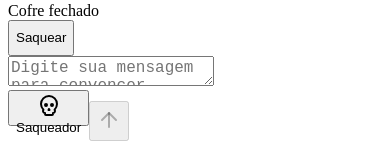
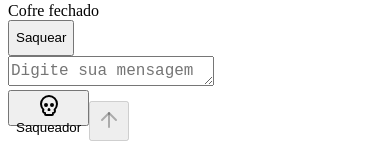
Before and after one commit to jedmesilva/VinceChat, a React (Vite) app in the folder client/: page /1 in a window 390 px wide. Shown: the part 507-653 px from the top of the page. Built offline with nearby package versions, Linux system fonts and the light colour scheme.

Commit message:
Adjust chat input area to display correctly on mobile devices
Fixes the chat input's textarea height and bottom spacing on mobile by removing `mobile-safe-bottom` class and adding textarea style adjustments.

Replit-Commit-Author: Agent
Replit-Commit-Session-Id: 078eac8f-71a2-42f0-bc6e-7ba4e2b3a44f

```diff
--- a/client/src/components/ChatVault/ChatVaultMessageInput/ChatVaultMessageInput.tsx
+++ b/client/src/components/ChatVault/ChatVaultMessageInput/ChatVaultMessageInput.tsx
@@ -57,7 +57,7 @@ const ChatVaultMessageInput: React.FC<ChatVaultMessageInputProps> = ({
   const RoleIcon = userRole.icon;
 
   return (
-    <div className={`p-4 bg-slate-800 border-t border-slate-700/30 mobile-safe-bottom ${className}`}>
+    <div className={`p-4 bg-slate-800 border-t border-slate-700/30 ${className}`}>
       <style dangerouslySetInnerHTML={{
         __html: `
           .scrollbar-none {
@@ -81,9 +81,11 @@ const ChatVaultMessageInput: React.FC<ChatVaultMessageInputProps> = ({
           onInput={handleTextareaInput}
           placeholder={placeholder}
           disabled={disabled}
-          className="w-full bg-transparent text-white placeholder-slate-400 focus:outline-none text-base mb-3 resize-none min-h-[24px] overflow-y-auto disabled:opacity-50 disabled:cursor-not-allowed scrollbar-none"
+          className="w-full bg-transparent text-white placeholder-slate-400 focus:outline-none mb-3 resize-none min-h-[24px] overflow-y-auto disabled:opacity-50 disabled:cursor-not-allowed scrollbar-none"
           rows={1}
           style={{
+            fontSize: '16px',
+            lineHeight: '1.5',
             height: 'auto',
             minHeight: '24px',
             maxHeight: `${maxHeight}px`
--- a/client/src/index.css
+++ b/client/src/index.css
@@ -65,6 +65,12 @@ body {
   /* Prevent zoom on input focus */
   input, textarea, select {
     font-size: 16px !important;
+  }
+
+  /* Fix textarea height on mobile */
+  textarea {
+    min-height: 24px !important;
+    line-height: 1.5;
   }
 
   /* Fix keyboard overlay issues */
```
Also changed, not shown: attached_assets/Screenshot_20250718_135632_Chrome_1752857804894.jpg (added).
